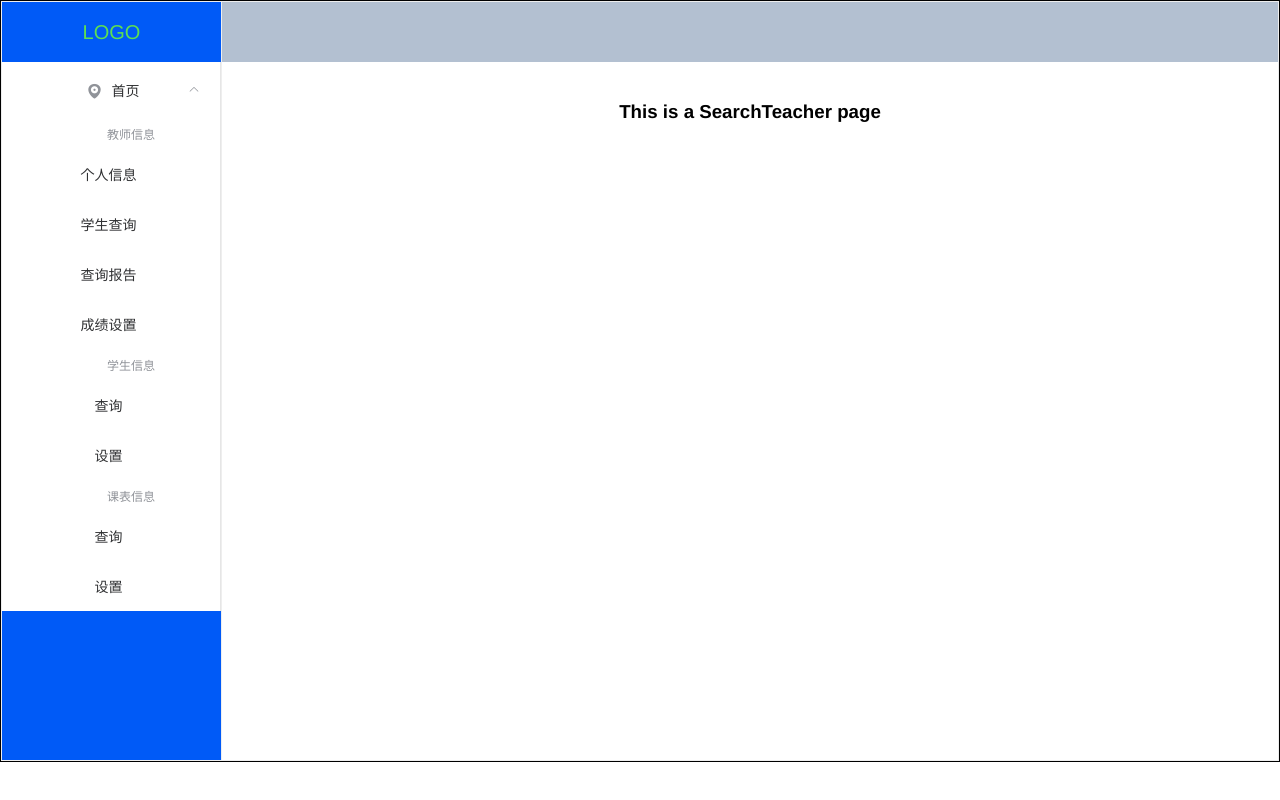
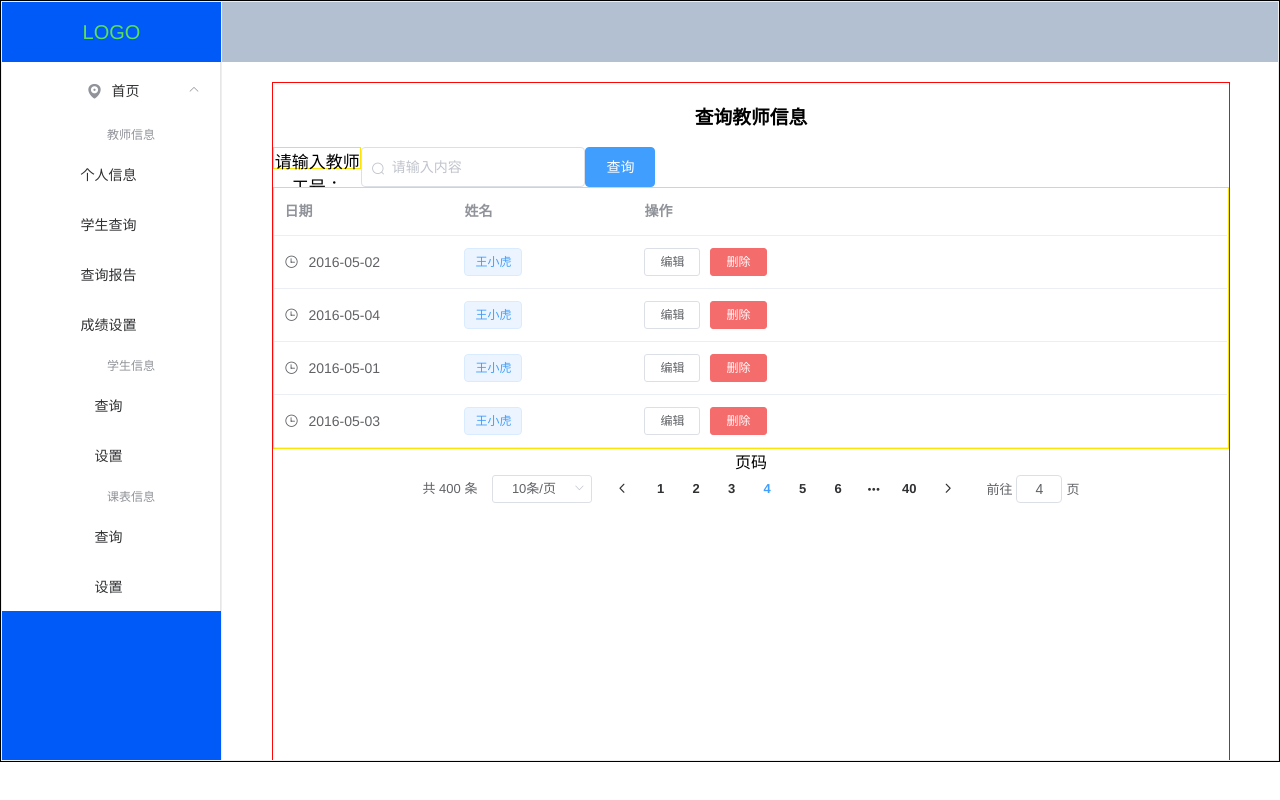
Before and after one commit to ability66/summer-vacation-practice, a Vue app in the folder login_demo/: page /Admin/SearchTeacher in a window 1280 px wide. Built offline with nearby package versions, Linux system fonts and the light colour scheme.

Commit message:
tmd张友不要往我这个分支传,往自己的分支传啊

```diff
--- a/login_demo/src/views/admin/SearchTeacher.vue
+++ b/login_demo/src/views/admin/SearchTeacher.vue
@@ -1,6 +1,118 @@
 <template>
     <div>
-        <h1>This is a SearchTeacher page</h1>
-        <router-view></router-view>
+        <div id="background">
+            <div>
+                <h1>查询教师信息</h1>
+            </div>
+            <div class="demo-input-wrapper">
+                <span>请输入教师工号：</span>
+                <el-input tag="input" placeholder="请输入内容" prefix-icon="el-icon-search" v-model="input2"></el-input>
+                <el-button type="primary" @click="search">查询</el-button>
+            </div>
+            <el-table :data="tableData">
+                <el-table-column label="日期" width="180">
+                    <template slot-scope="scope">
+                        <i class="el-icon-time"></i>
+                        <span style="margin-left: 10px">{{ scope.row.date }}</span>
+                    </template>
+                </el-table-column>
+                <el-table-column label="姓名" width="180">
+                    <template slot-scope="scope">
+                        <el-popover trigger="hover" placement="top">
+                            <p>姓名: {{ scope.row.name }}</p>
+                            <p>住址: {{ scope.row.address }}</p>
+                            <div slot="reference" class="name-wrapper">
+                                <el-tag size="medium">{{ scope.row.name }}</el-tag>
+                            </div>
+                        </el-popover>
+                    </template>
+                </el-table-column>
+                <el-table-column label="操作">
+                    <template slot-scope="scope">
+                        <el-button size="mini" @click="handleEdit(scope.$index, scope.row)">编辑</el-button>
+                        <el-button size="mini" type="danger" @click="handleDelete(scope.$index, scope.row)">删除</el-button>
+                    </template>
+                </el-table-column>
+            </el-table>
+            <div class="block">
+                <span class="demonstration">页码</span>
+                <el-pagination @size-change="handleSizeChange" @current-change="handleCurrentChange"
+                    :current-page="currentPage4" :page-sizes="[10, 20, 30, 40]" :page-size="10"
+                    layout="total, sizes, prev, pager, next, jumper" :total="400">
+                </el-pagination>
+            </div>
+        </div>
+
     </div>
 </template>
+
+<style scoped>
+#background{
+    border:1px solid rgba(255, 2, 2, 0.979);
+    margin-left: 3%;
+    margin-right: 0px;
+    height: 1000px;
+    width: 94%;
+}
+.el-table{
+    border:1px solid rgba(253, 228, 3, 0.979);
+    width: 100%;
+    margin-left: 0;
+    margin-right: 1000px;
+}
+.demo-input-wrapper {
+  display: flex;
+  width: 40%;
+}
+.demo-input-wrapper span {
+    border:1px solid rgba(253, 228, 3, 0.979);
+    font-size: 17px;
+
+    width:38%;
+    height: 20px;
+}
+
+</style>
+<script>
+export default {
+    data() {
+      return {
+        tableData: [{
+          date: '2016-05-02',
+          name: '王小虎',
+          address: '上海市普陀区金沙江路 1518 弄'
+        }, {
+          date: '2016-05-04',
+          name: '王小虎',
+          address: '上海市普陀区金沙江路 1517 弄'
+        }, {
+          date: '2016-05-01',
+          name: '王小虎',
+          address: '上海市普陀区金沙江路 1519 弄'
+        }, {
+          date: '2016-05-03',
+          name: '王小虎',
+          address: '上海市普陀区金沙江路 1516 弄'
+        }],
+        currentPage1: 5,
+        currentPage2: 5,
+        currentPage3: 5,
+        currentPage4: 4
+      }
+    },
+    methods: {
+      handleEdit(index, row) {
+        console.log(index, row);
+      },
+      handleDelete(index, row) {
+        console.log(index, row);
+      },
+      handleSizeChange(val) {
+        console.log(`每页 ${val} 条`);
+      },
+      handleCurrentChange(val) {
+        console.log(`当前页: ${val}`);
+      }
+    }
+  }
+</script>
--- a/login_demo/src/views/general/Login.vue
+++ b/login_demo/src/views/general/Login.vue
@@ -162,7 +162,7 @@ export default {
         },
         //登录
         async login() {
-            console.log(this.loginData.username);
+
             try {
                 // 发送登录请求
                 const url = `${backendURL}/user/loginIn?username=${encodeURIComponent(this.loginData.username)}&password=${encodeURIComponent(this.loginData.password)}`;                const response = await axios.get(url);
```
